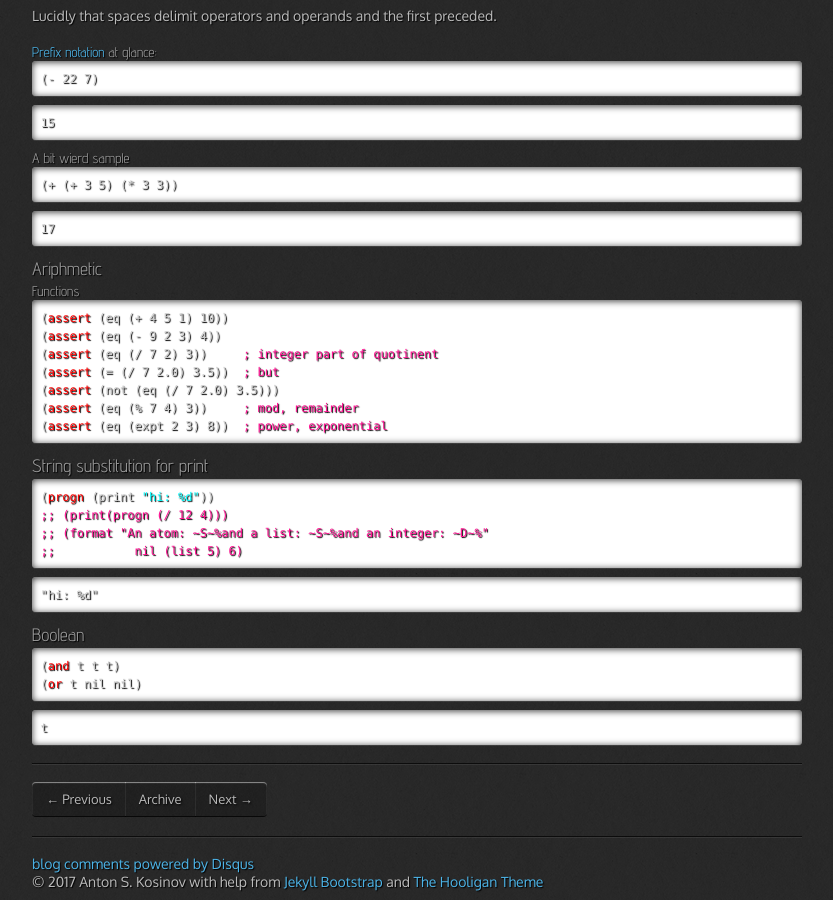
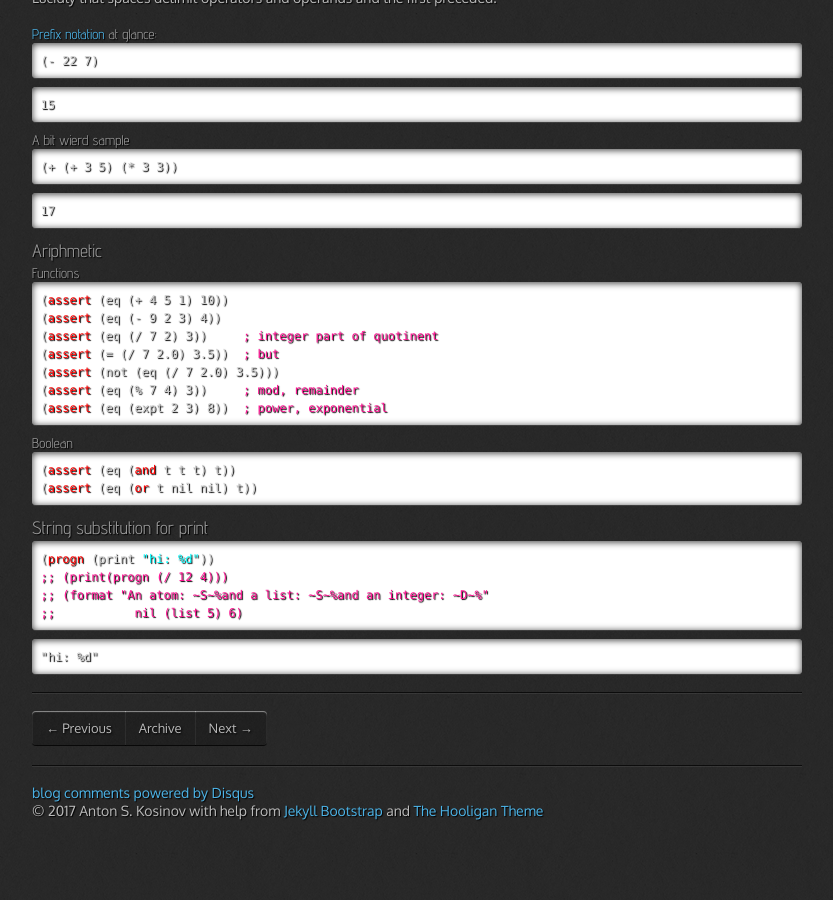
Before and after one commit to 0--key/0--key.github.io, a Jekyll site: the page built from _posts/2017-01-03-elisp-intro.html, in a window 1280 px wide and 900 px high, scrolled down 6791 px. Shown: the whole window, without its empty margins (23-856 px from the left). Built offline with Jekyll 4.4.1, drawn with Linux system fonts in a browser that asks for light colours; nearby versions of some CDN libraries; comment, search, counter and statistics services are not loaded; after the commit the page ends 7620 px from its top, so only the background shows below that.

Commit message:
Minor enhancements

```diff
--- a/_posts/2017-01-03-elisp-intro.html
+++ b/_posts/2017-01-03-elisp-intro.html
@@ -458,6 +457,17 @@ preceded.
 </div>
 </div>
 </div>
+
+<div id="outline-container-org086c163" class="outline-4">
+<h4 id="org086c163">Boolean</h4>
+<div class="outline-text-4" id="text-org086c163">
+<div class="org-src-container">
+<pre class="src src-elisp">(<span style="color: #ff0000;">assert</span> (eq (<span style="color: #ff0000;">and</span> t t t) t))
+(<span style="color: #ff0000;">assert</span> (eq (<span style="color: #ff0000;">or</span> t nil nil) t))
+</pre>
+</div>
+</div>
+</div>
 </div>
 
 
@@ -477,20 +487,4 @@ preceded.
 </pre>
 </div>
 </div>
-
-
-<div id="outline-container-org086c163" class="outline-3">
-<h3 id="org086c163">Boolean</h3>
-<div class="outline-text-3" id="text-org086c163">
-<div class="org-src-container">
-<pre class="src src-elisp">(<span style="color: #ff0000;">and</span> t t t)
-(<span style="color: #ff0000;">or</span> t nil nil)
-</pre>
 </div>
-
-<pre class="example">
-t
-</pre>
-</div>
-</div>
-</div>
```
Also changed, not shown: other parts of _posts/2017-01-03-elisp-intro.html (+0 -1 lines).
